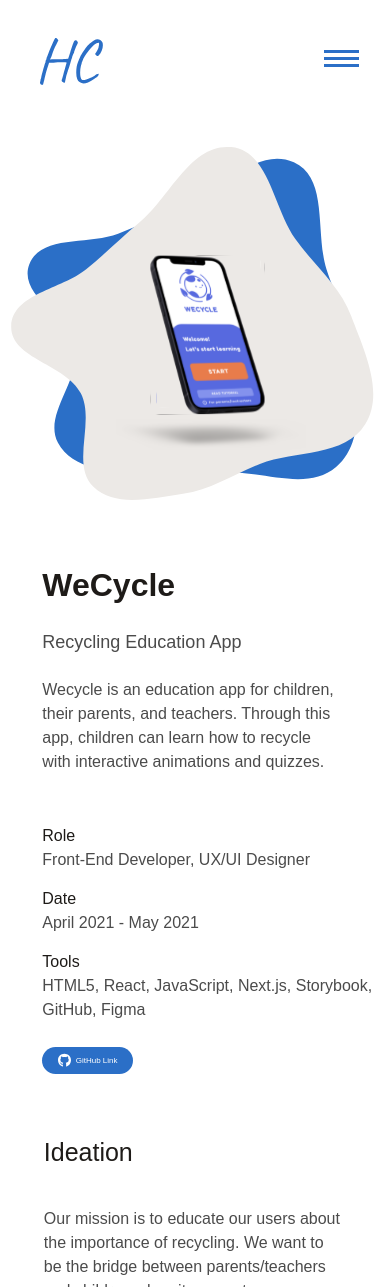
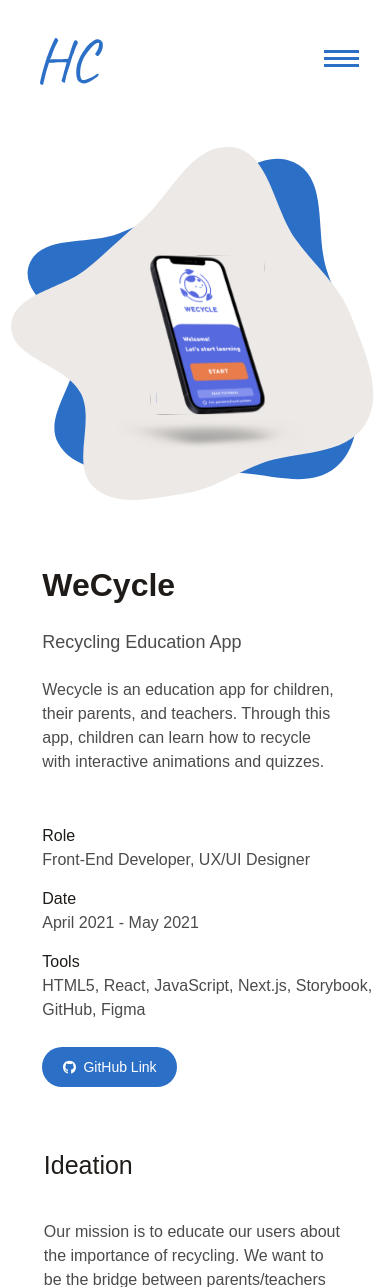
Before and after one commit to Hyerin22/portfolio, a Next.js app: page /Wecycle in a window 390 px wide. Shown: the top 1287 px of the page. Built offline with nearby package versions, Linux system fonts and the light colour scheme.

Commit message:
fix media query value

```diff
--- a/comps/BodyText/index.js
+++ b/comps/BodyText/index.js
@@ -19,7 +19,7 @@ const Cont = styled.div`
   padding-right: ${props=>props.paddingR};
   line-height: 150%;
 
-  @media (max-width: 576px){
+  @media (max-width: 480px){
     font-size: 16px;
   }
   @media (min-width: 768px){
--- a/comps/Button/index.js
+++ b/comps/Button/index.js
@@ -18,12 +18,12 @@ const Cont = styled.button`
   margin-top: 45px;
   border: none;
 
-  @media screen and (max-width: 480px) {
-    width: 91px;
-    height: 27px;
+  @media (max-width: 480px) {
+    width: 135px;
+    height: 40px;
     margin-top: 10px;
   }
-  @media (min-width: 481px) and (max-width: 834px){
+  @media (min-width: 768px){
     margin-top: 20px;
     width: 155px;
     height: 45px;
@@ -38,13 +38,13 @@ const Text = styled.p`
   margin-left: 1%;
   padding-left: 5%;
 
-  @media screen and (max-width: 480px) {
-    font-size: 8px;
+  @media (max-width: 480px){
+    font-size: 14px;
   }
-  @media (min-width: 481px) and (max-width: 834px){
+  @media (min-width: 768px){
     font-size: 16px;
   }
-  @media screen and (min-width: 835px) {
+  @media (min-width: 992px){
     font-size: 18px;
   }
 `;
--- a/comps/HeroText/index.js
+++ b/comps/HeroText/index.js
@@ -17,7 +17,7 @@ const Text = styled.p`
     margin-left:0;
     padding-left:0;
 
-    @media (max-width: 576px){
+    @media (max-width: 480px){
         font-size: 32px;
     }
     @media (min-width: 768px){
--- a/comps/IntroBodyText/index.js
+++ b/comps/IntroBodyText/index.js
@@ -16,7 +16,7 @@ const Text = styled.p`
   padding-right: ${props=>props.paddingR};
   line-height: 150%;
 
-  @media (max-width: 576px){
+  @media (max-width: 480px){
     font-size: 16px;
   }
   @media (min-width: 768px){
--- a/comps/SubText/index.js
+++ b/comps/SubText/index.js
@@ -16,7 +16,7 @@ const Text = styled.p`
   padding-right: 0px;
   line-height: 150%;
 
-  @media (max-width: 576px){
+  @media (max-width: 480px){
     font-size: 25px;
   }
   @media (min-width: 768px){
--- a/styles/globals.css
+++ b/styles/globals.css
@@ -59,9 +59,8 @@ a {
 /* Responsive */
 
 /* Media Query for Mobile Devices */
-@media (max-width: 576px) {
+@media (max-width: 480px) {
   .container {
-    max-width: 560px;
     margin-left: auto;
     margin-right: auto;
   }
```
